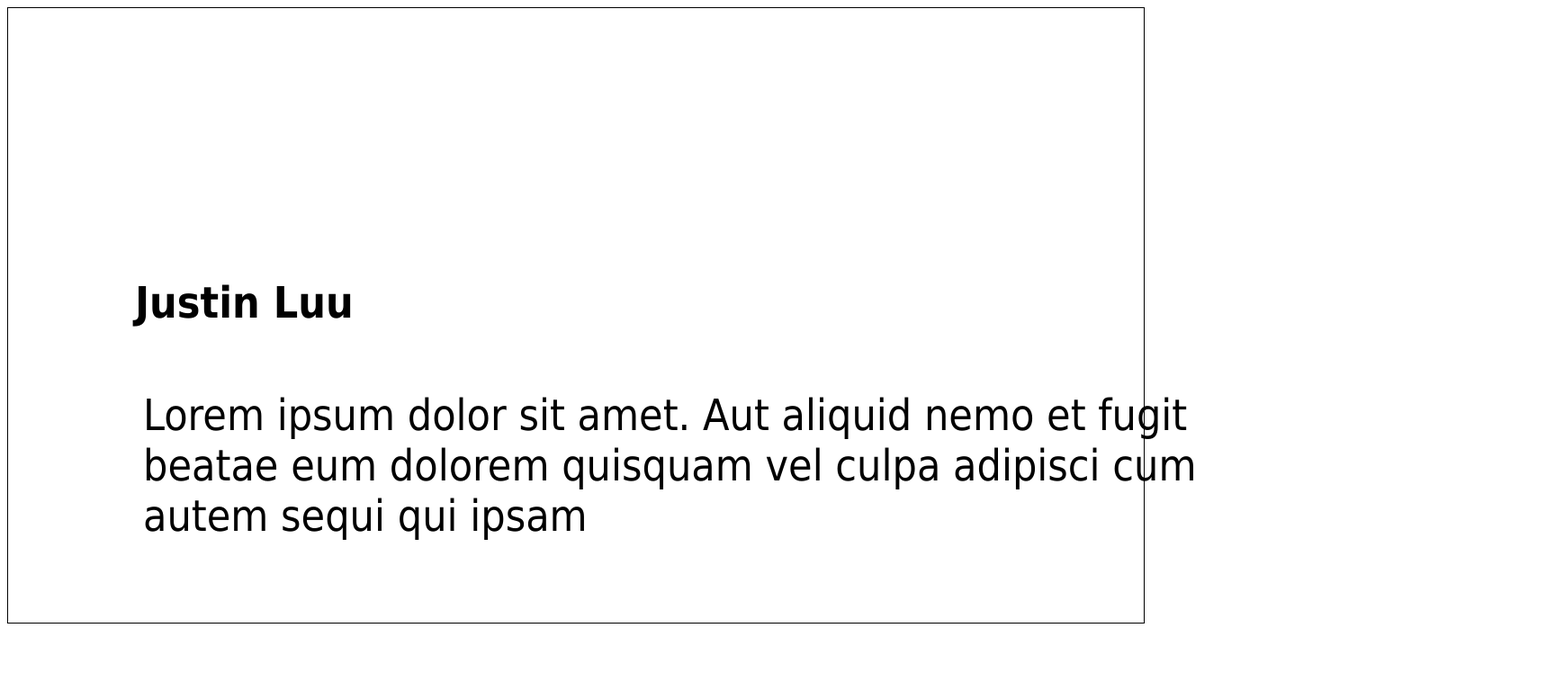
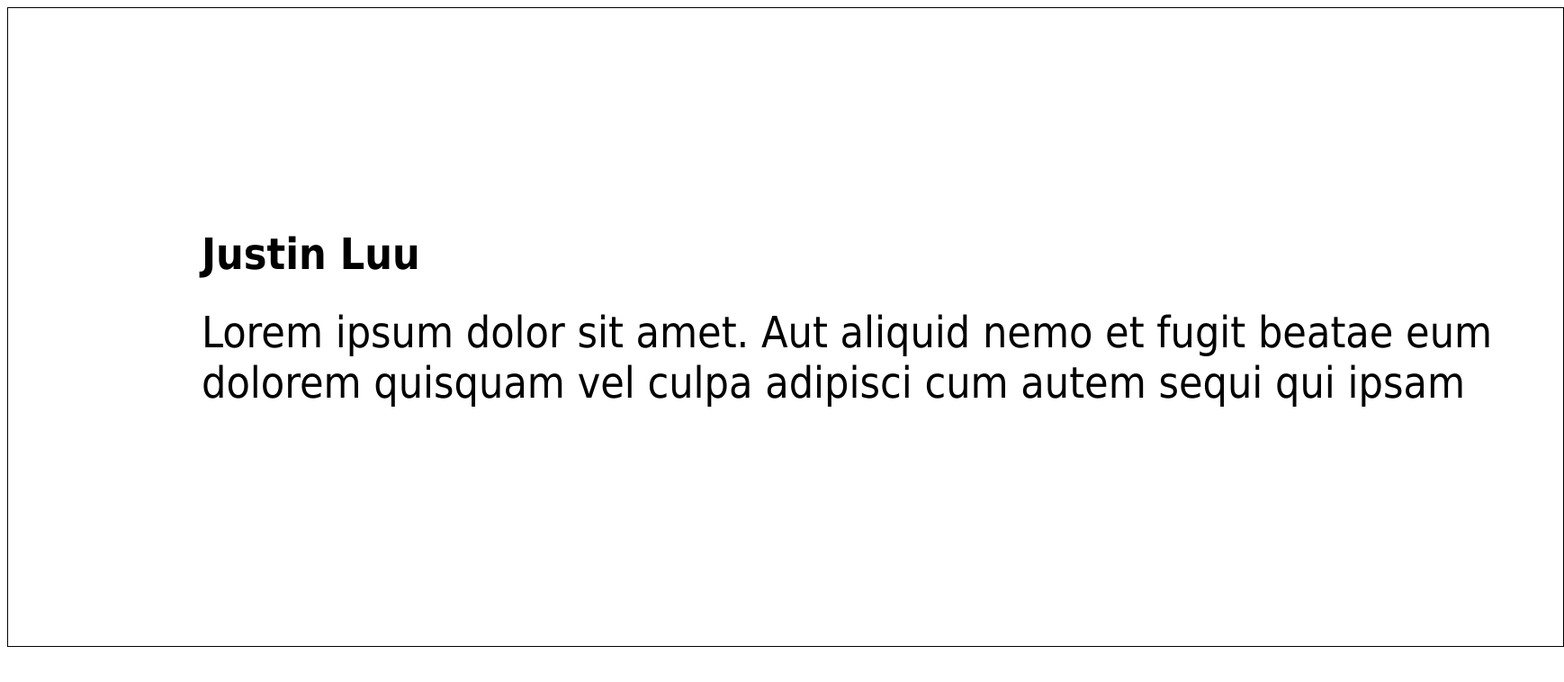
Before and after one commit to lancelotsupersad/Assignment-3-GBDA-228, a plain HTML site: page index.html in a window 1280 px wide. Shown: the whole page at 90% size, 1738 px wide, since content can reach past the window. Drawn offline with Linux system fonts and the light colour scheme.

Commit message:
ewfwadfwa

```diff
--- a/index.html
+++ b/index.html
@@ -7,7 +7,9 @@
   <style>
 
     .heroscreen {
-      height: 683px;
+      position: relative;
+      height: 709px;
+      width: 1728px;
       border: 1px solid;
     }
 
@@ -15,16 +17,17 @@
       font-family: Tahoma, sans-serif;
       position: absolute;
       font-size: 48px;
-      left: 150px;
-      top: 276Px;
+      left: 215px;
+      top: 30%;
     }
 
     .shortdescription {
       font-family: Tahoma, sans-serif;
       font-size: 48px;
-      position: relative;
-      left: 150px;
-      top: 376Px;
+      position: absolute;
+      left: 215px;
+      top: 40%;
+
     }
 
   </style>
```
